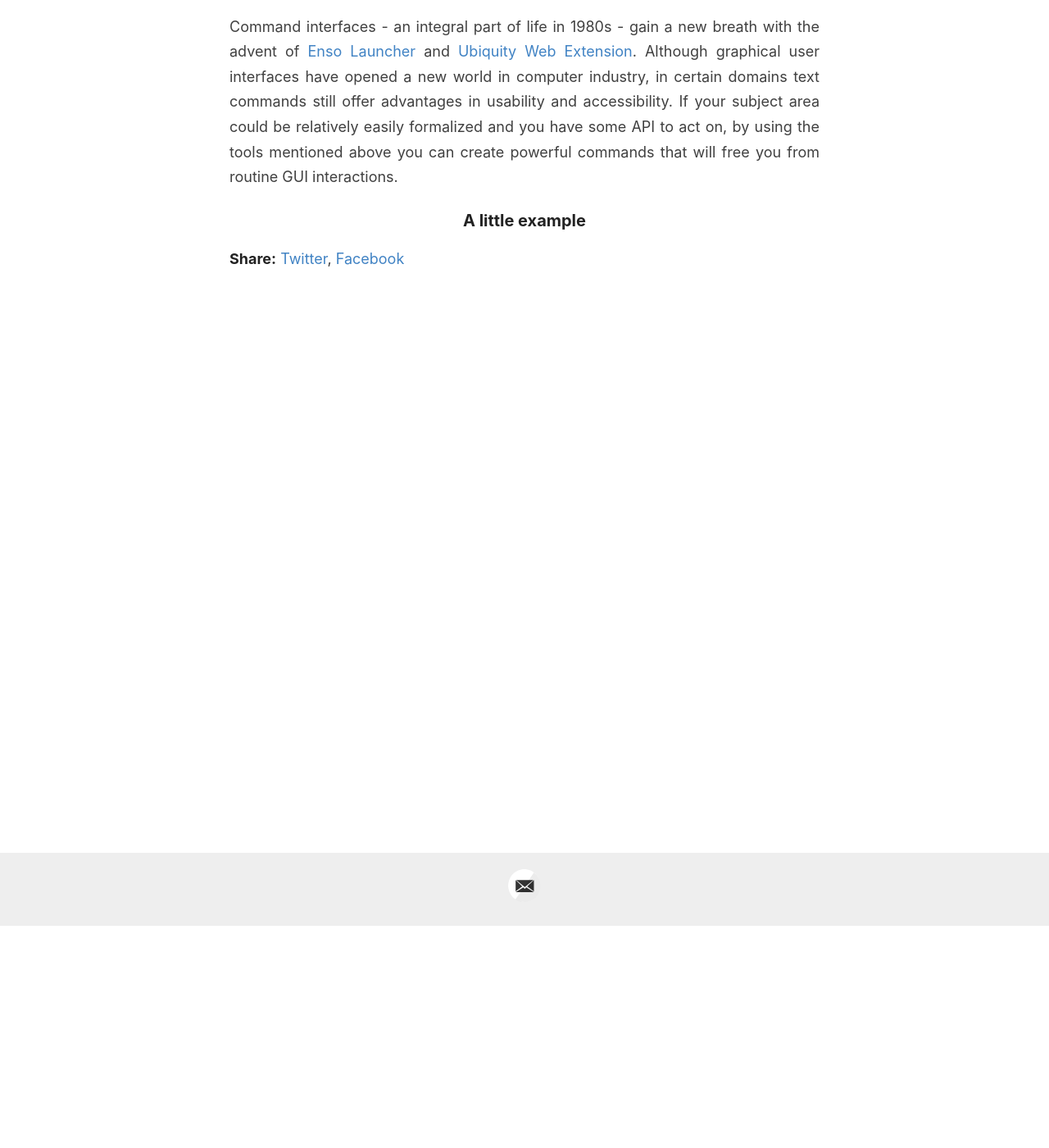
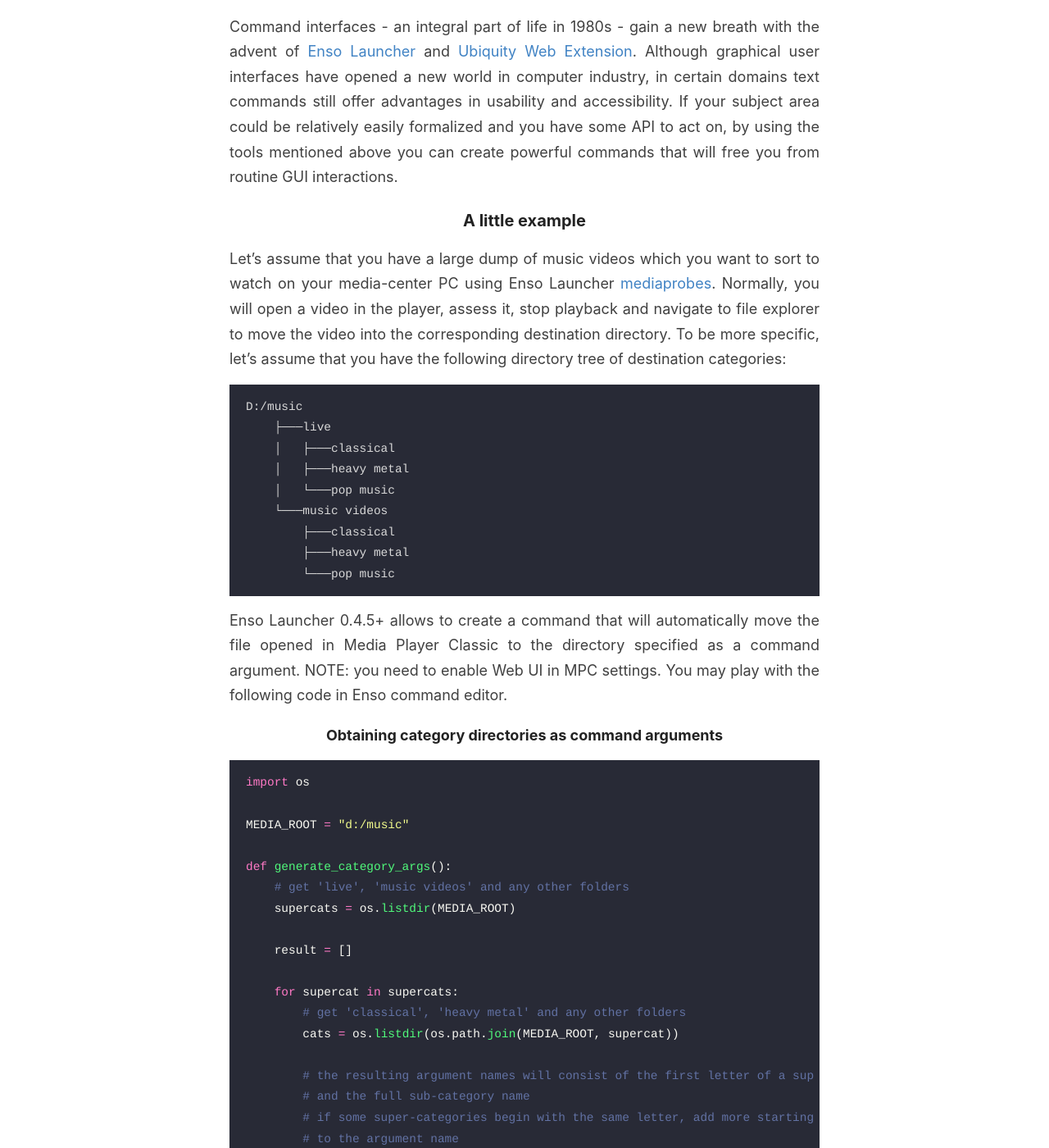
Before and after one commit to GChristensen/posts, a Jekyll site: the page built from _posts/2019-09-01-custom-enso-commands.md, in a window 1280 px wide and 1400 px high, scrolled down 271 px. Shown: the whole window at 82% size. Built offline with Jekyll 4.4.1, drawn with Linux system fonts in a browser that asks for light colours; some of the changed text lies outside the part shown.

Commit message:
config edit

````diff
--- a/_posts/2019-09-01-custom-enso-commands.md
+++ b/_posts/2019-09-01-custom-enso-commands.md
@@ -13,3 +13,87 @@
 that will free you from routine GUI interactions.
 
 ### A little example
+
+Let's assume that you have a large dump of music videos which you want to sort to watch on your
+media-center PC using Enso Launcher [mediaprobes](https://github.com/GChristensen/enso-portable#Mediaprobes).
+Normally, you will open a video in the player, assess it, stop playback and navigate to file explorer
+to move the video into the corresponding destination directory. To be more specific, let's assume that
+you have the following directory tree of destination categories:
+
+```
+D:/music
+    ├───live
+    │   ├───classical
+    │   ├───heavy metal
+    │   └───pop music
+    └───music videos
+        ├───classical
+        ├───heavy metal
+        └───pop music
+```
+
+Enso Launcher 0.4.5+ allows to create a command that will automatically move the file opened in
+Media Player Classic to the directory specified as a command argument. NOTE: you need to enable
+Web UI in MPC settings. You may play with the following code in Enso command editor.
+
+#### Obtaining category directories as command arguments
+
+```python
+import os
+
+MEDIA_ROOT = "d:/music"
+
+def generate_category_args():
+    # get 'live', 'music videos' and any other folders
+    supercats = os.listdir(MEDIA_ROOT)
+
+    result = []
+
+    for supercat in supercats:
+        # get 'classical', 'heavy metal' and any other folders
+        cats = os.listdir(os.path.join(MEDIA_ROOT, supercat))
+
+        # the resulting argument names will consist of the first letter of a super-category
+        # and the full sub-category name
+        # if some super-categories begin with the same letter, add more starting letters
+        # to the argument name
+        for cat in cats:
+            result += [supercat[0] + cat]
+
+    return result
+```
+
+#### Creating the 'mv' command
+
+```python
+import re, requests, shutil, time
+import mpcapi # you need to install Enso with MPC option enabled
+
+MPC_HOST = "127.0.0.1"
+MPC_PORT = "13579"
+
+def cmd_mv(ensoapi, cat):
+    # map the first letter of a super-category to its full name
+    supercats = dict(((sc[0], sc) for sc in os.listdir(MEDIA_ROOT)))
+
+    supercat = supercats[cat[0]]
+    # compose full destination path from the argument name
+    dest = os.path.join(MEDIA_ROOT, supercat, cat[1:])
+
+    # get the full path of the file currently opened in MPC
+    page = requests.get("http://" + MPC_HOST + ":" + MPC_PORT + "/variables.html")
+    file = re.search("id=\"filepath\">([^<]*)<", page.text).group(1)
+    # the full destination path
+    dest_file = os.path.join(dest, os.path.basename(file))
+
+    # instantiate MPC client
+    mpc = mpcapi.MpcAPI(host=MPC_HOST, port=MPC_PORT)
+
+    if not os.path.exists(dest_file):
+        mpc.close()      # close the current file
+        time.sleep(1)
+        shutil.move(file, dest)
+        mpc.play()       # play the next file
+
+cmd_mv.valid_args = generate_category_args()
+```
````
